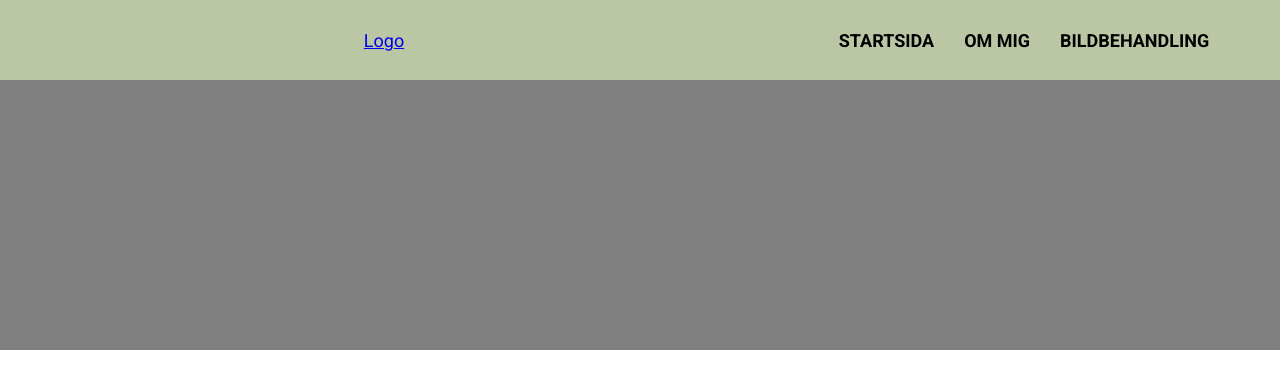
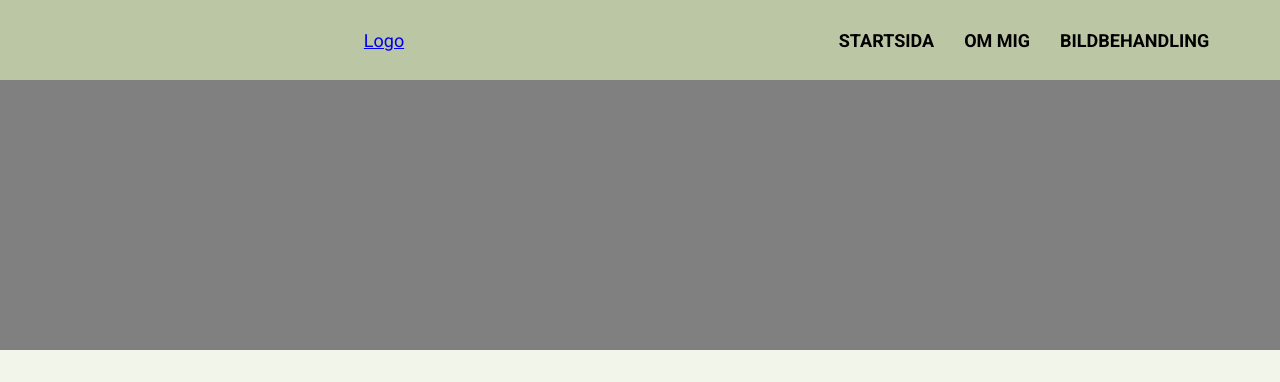
Before and after one commit to marinaSandberg/moment2-dt200, a plain HTML site: page index.html in a window 1280 px wide. Shown: the top 382 px of the page. Drawn offline with Linux system fonts and the light colour scheme.

Commit message:
body color

```diff
--- a/styles.css
+++ b/styles.css
@@ -5,6 +5,10 @@
     padding-inline: 0;
     font-family: 'Roboto', sans-serif;
     font-size: 18px;
+}
+
+body {
+    background-color: #f2f5ea;
 }
 
 h1 {
```
